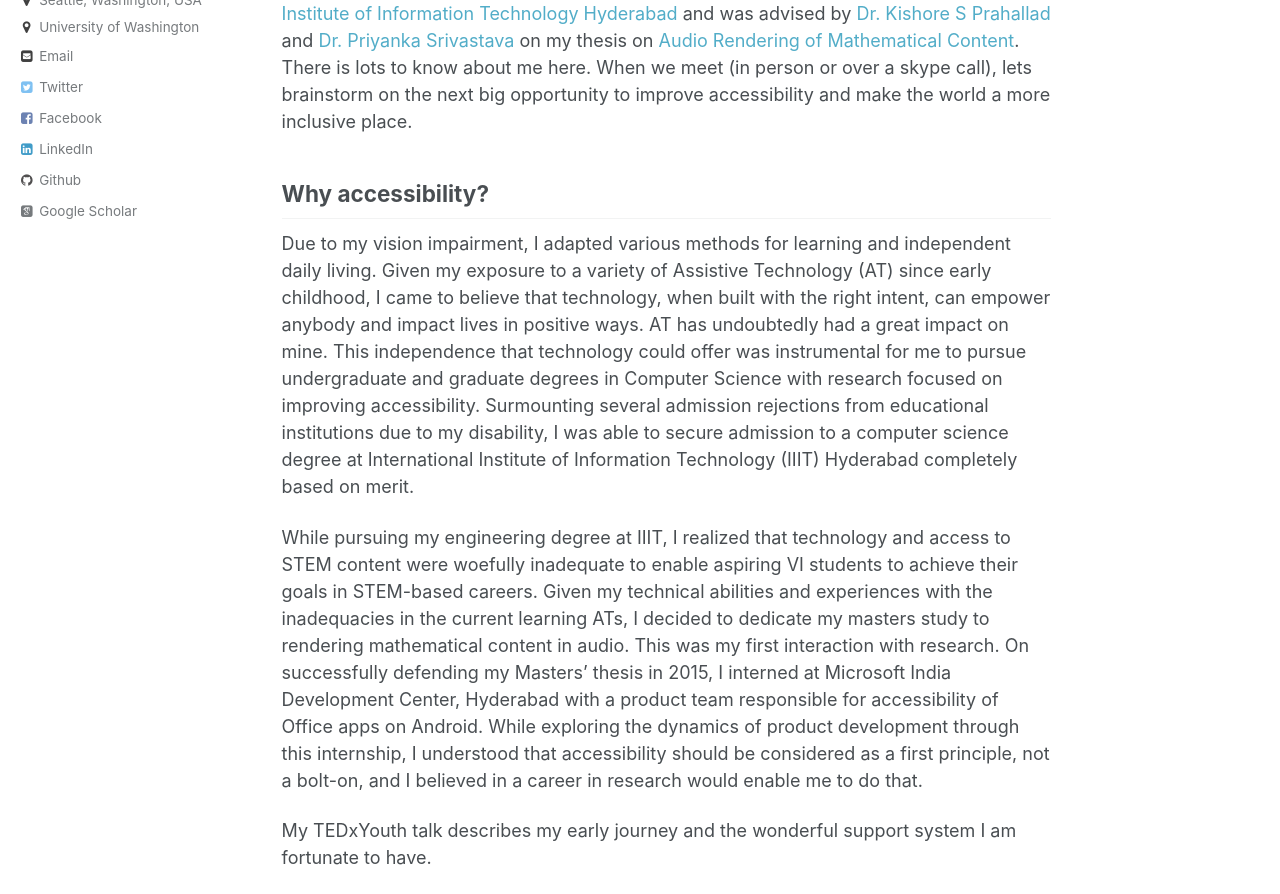
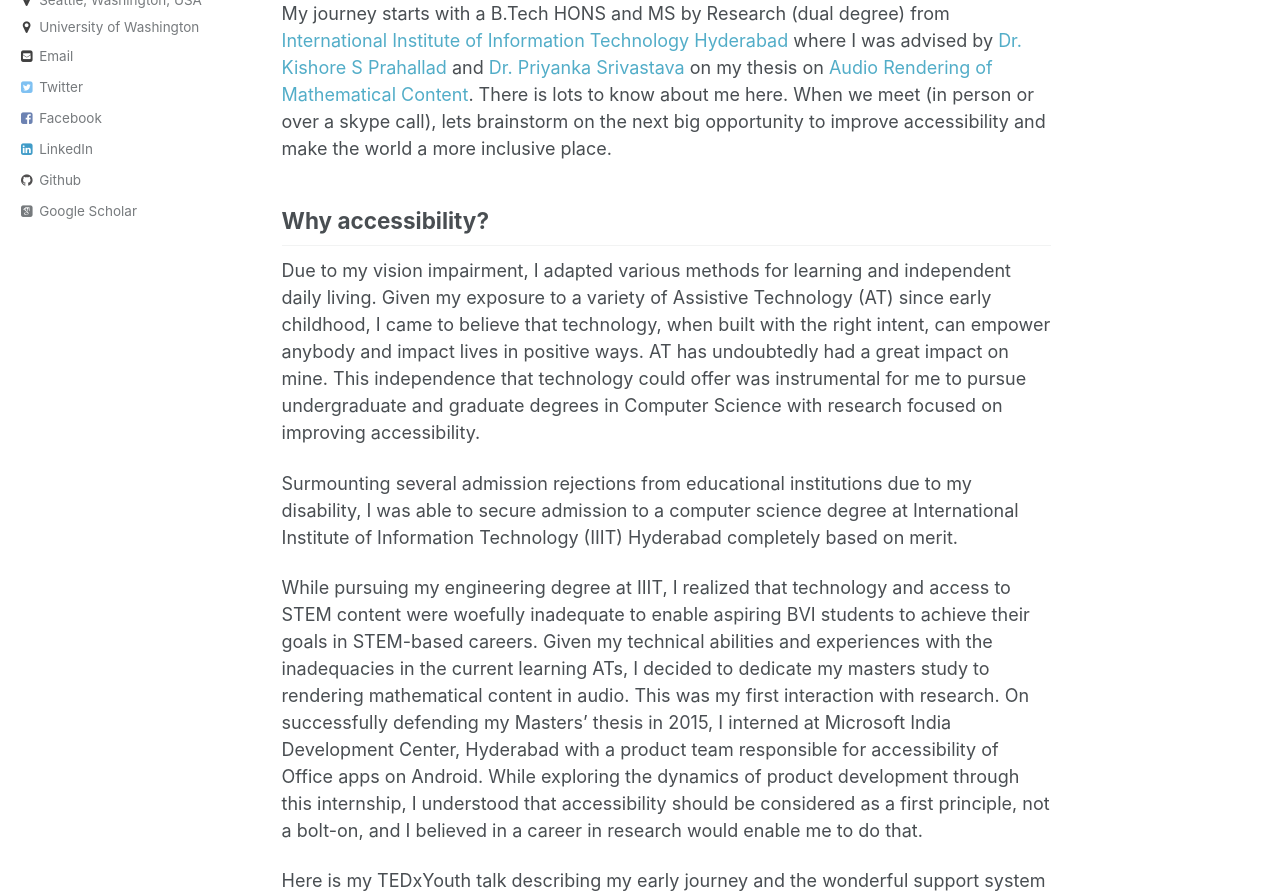
Before and after one commit to venkateshpotluri/venkateshpotluri.github.io, a Jekyll site: the page built from _pages/about.md, in a window 1280 px wide and 1400 px high, scrolled down 1113 px. Shown: the part 284-1178 px from the top of the window. Built offline with Jekyll 4.4.1, drawn with Linux system fonts in a browser that asks for light colours; some web fonts are replaced; some of the changed text lies outside the part shown; grey boxes are pictures that could not be loaded.

Commit message:
error fixes on front page.

```diff
--- a/_pages/about.md
+++ b/_pages/about.md
@@ -7,7 +7,7 @@ redirect_from:
   - /about/
   - /about.html
 ---
-I am a Ph.D. Student in computer science and engineering at  the [Paul G. Allen School for Computer Science & Engineering](https://www.cs.washington.edu), university of washington. I am advised by [Prof Jennifer Mankoff](https://make4all.org/portfolio/jennifer-mankoff/). My research has two focii: (1) to improve accessibility of software engineering to developers who are blind and visually impaired (BVI) through better nonvisual programming experiences, and (2) to invent new interaction techniques for efficient screen reader use. My efforts are focused on enabling BVI developers to build visually appealing layouts. Broadly, my research interests are in the areas of HCI and Accessibility.
+I am a Ph.D. Student in Computer Science and Engineering at  the [Paul G. Allen School for Computer Science & Engineering](https://www.cs.washington.edu), University of Washington and presently being advised by [Prof Jennifer Mankoff](https://make4all.org/portfolio/jennifer-mankoff/). My research has two foci: (1) to improve accessibility of software engineering to developers who are blind and visually impaired (BVI) through better nonvisual programming experiences, and (2) to invent new interaction techniques for efficient screen reader use. My efforts are focused on enabling BVI developers to build visually appealing layouts. Broadly, my research interests are in the areas of HCI and Accessibility.
 
 <iframe width="560" height="315" src="https://www.youtube-nocookie.com/embed/NbkiVG9Mi9s" frameborder="0" allow="accelerometer; autoplay; encrypted-media; gyroscope; picture-in-picture" allowfullscreen></iframe>
 
@@ -15,20 +15,23 @@ Prior to starting at UW, I was a Research Fellow at [Microsoft Research(MSR) Ind
 
 <iframe width="560" height="315" src="https://www.youtube.com/embed/ttkNYaPwn6E?rel=0" frameborder="0" gesture="media" allow="encrypted-media" allowfullscreen></iframe>
 
-I am a B.Tech HONS and MS by Research (dual degree) graduate from [International Institute of Information Technology Hyderabad](https://www.iiit.ac.in) and was advised by [Dr. Kishore S Prahallad](https://sites.google.com/site/kishoreprahallad/) and [Dr. Priyanka Srivastava](https://faculty.iiit.ac.in/~priyanka.srivastava/) on my thesis on [Audio Rendering of Mathematical Content](files/ms_thesis.pdf). There is lots to know about me here. When we meet (in person or over a skype call), lets brainstorm on the next big opportunity to improve accessibility and make the world a more inclusive place.
+My journey starts with a B.Tech HONS and MS by Research (dual degree) from [International Institute of Information Technology Hyderabad](https://www.iiit.ac.in) where I was advised by [Dr. Kishore S Prahallad](https://sites.google.com/site/kishoreprahallad/) and [Dr. Priyanka Srivastava](https://faculty.iiit.ac.in/~priyanka.srivastava/) on my thesis on [Audio Rendering of Mathematical Content](files/ms_thesis.pdf).
+There is lots to know about me here. When we meet (in person or over a skype call), lets brainstorm on the next big opportunity to improve accessibility and make the world a more inclusive place.
 
 ## Why accessibility?
 
-Due to my vision impairment, I adapted various methods for learning and independent daily living. Given my exposure to a variety of Assistive Technology (AT) since early childhood, I came to believe that technology, when built with the right intent, can empower anybody and impact lives in positive ways. AT has undoubtedly had a great impact on mine. This independence that technology could offer was instrumental for me to pursue undergraduate and graduate degrees in Computer Science with research focused on improving accessibility. Surmounting several admission rejections from educational institutions due to my disability, I was able to secure admission to a computer science degree at International Institute of Information Technology (IIIT) Hyderabad completely based on merit.
+Due to my vision impairment, I adapted various methods for learning and independent daily living. Given my exposure to a variety of Assistive Technology (AT) since early childhood, I came to believe that technology, when built with the right intent, can empower anybody and impact lives in positive ways. AT has undoubtedly had a great impact on mine. This independence that technology could offer was instrumental for me to pursue undergraduate and graduate degrees in Computer Science with research focused on improving accessibility.
 
-While pursuing my engineering degree at IIIT, I realized that technology and access to STEM content were woefully inadequate to enable aspiring VI students to achieve their goals in STEM-based careers. Given my technical abilities and experiences with the inadequacies in the current learning ATs, I decided to dedicate my masters study to rendering mathematical content in audio. This was my first interaction with research. On successfully defending my Masters’ thesis in 2015, I interned at Microsoft India Development Center, Hyderabad with a product team responsible for accessibility of Office apps on Android. While exploring the dynamics of product development through this internship, I understood that accessibility should be considered as a first principle, not a bolt-on, and I believed in a career in research would enable me to do that.
+Surmounting several admission rejections from educational institutions due to my disability, I was able to secure admission to a computer science degree at International Institute of Information Technology (IIIT) Hyderabad completely based on merit.
 
-My TEDxYouth talk describes my early journey and the wonderful support system I am fortunate to have.
+While pursuing my engineering degree at IIIT, I realized that technology and access to STEM content were woefully inadequate to enable aspiring BVI students to achieve their goals in STEM-based careers. Given my technical abilities and experiences with the inadequacies in the current learning ATs, I decided to dedicate my masters study to rendering mathematical content in audio. This was my first interaction with research. On successfully defending my Masters’ thesis in 2015, I interned at Microsoft India Development Center, Hyderabad with a product team responsible for accessibility of Office apps on Android. While exploring the dynamics of product development through this internship, I understood that accessibility should be considered as a first principle, not a bolt-on, and I believed in a career in research would enable me to do that.
+
+Here is my TEDxYouth talk describing my early journey and the wonderful support system I am fortunate to have.
 <iframe width="560" height="315" src="https://www.youtube.com/embed/BgMZ6R7RRlI?rel=0" frameborder="0" allowfullscreen></iframe>
 
 ## Important Updates
 
 * **I will be interning for summer 2020 with the ability team at Microsoft Research!** <br/>
-* **i have been awarded the [google lime scholarship](https://www.limeconnect.com/programs/page/google-lime-scholarship) for the year 2019! extremely greatful for the fellowship, and humbled by learning about all the work that the other scholars were doing!. Check out [this Allen School news article.](https://news.cs.washington.edu/2019/03/13/venkatesh-potluri-recognized-with-2019-google-lime-scholarship/)**
+* **I have been awarded the [Google Lime Scholarship](https://www.limeconnect.com/programs/page/google-lime-scholarship) for the year 2019! Extremely greatful for the fellowship, and humbled by learning about all the work that the other scholars were doing. Check out this [Allen School news article.](https://news.cs.washington.edu/2019/03/13/venkatesh-potluri-recognized-with-2019-google-lime-scholarship/)**
 * **[CodeTalk](/projects/codetalk) is now open source! [Click here](https://www.microsoft.com/en-us/research/blog/codetalk-rethinking-ide-accessibility/) for more information.** <br/>
-* **My  thoughts on accessibility research have been published in a [microsoft news article](https://news.microsoft.com/en-in/features/international-day-persons-disability-venkatesh-potluri-microsoft-research-india/) on the international day for persons with disabilities.**
+* **My  thoughts on accessibility research have been published in a [Microsoft news article](https://news.microsoft.com/en-in/features/international-day-persons-disability-venkatesh-potluri-microsoft-research-india/) on the International Day for Persons with Disabilities.**
```
